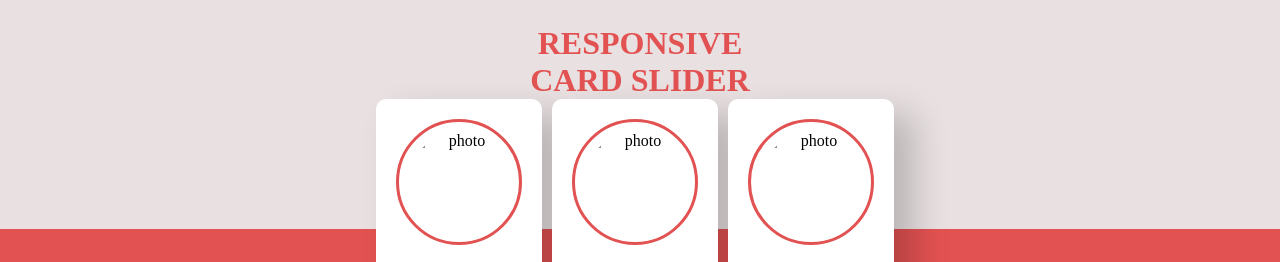
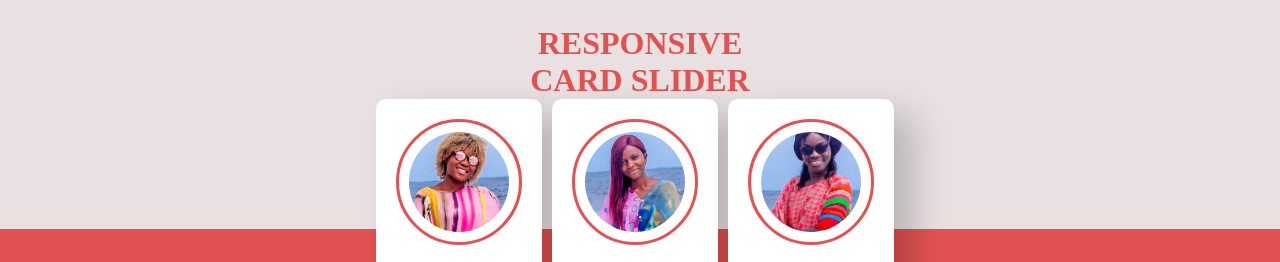
Before and after one commit to JuniorShindano16/yvanie, a plain HTML site: page index.html in a window 1280 px wide. Shown: the top 262 px of the page. Drawn offline with Linux system fonts and the light colour scheme; the site is published under a folder, as on GitHub Pages, so addresses that start at the root find nothing.

Commit message:
photo importing

```diff
--- a/index.html
+++ b/index.html
@@ -15,7 +15,7 @@
                 <div class="cards">
                     <div class="card-item">
                         <div class="phopro">
-                            <img src="/img/a.PNG" alt="photo">
+                            <img src="img/a.PNG" alt="photo">
                         </div>
                        <div class="nom">
                         <p>Yvanie Noelle</p>
@@ -32,7 +32,7 @@
                     </div>
                     <div class="card-item">
                         <div class="phopro">
-                            <img src="/img/b.PNG" alt="photo">
+                            <img src="img/b.PNG" alt="photo">
                         </div>
                        <div class="nom">
                         <p>Yvanie Noelle</p>
@@ -49,7 +49,7 @@
                     </div>
                     <div class="card-item">
                         <div class="phopro">
-                            <img src="/img/c.PNG" alt="photo">
+                            <img src="img/c.PNG" alt="photo">
                         </div>
                        <div class="nom">
                         <p>Yvanie Noelle</p>
```
